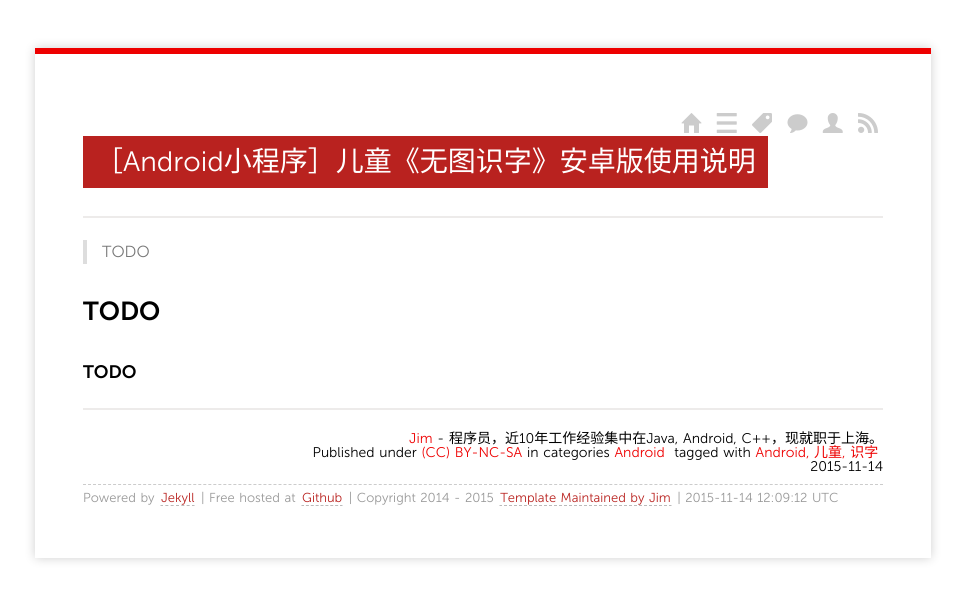
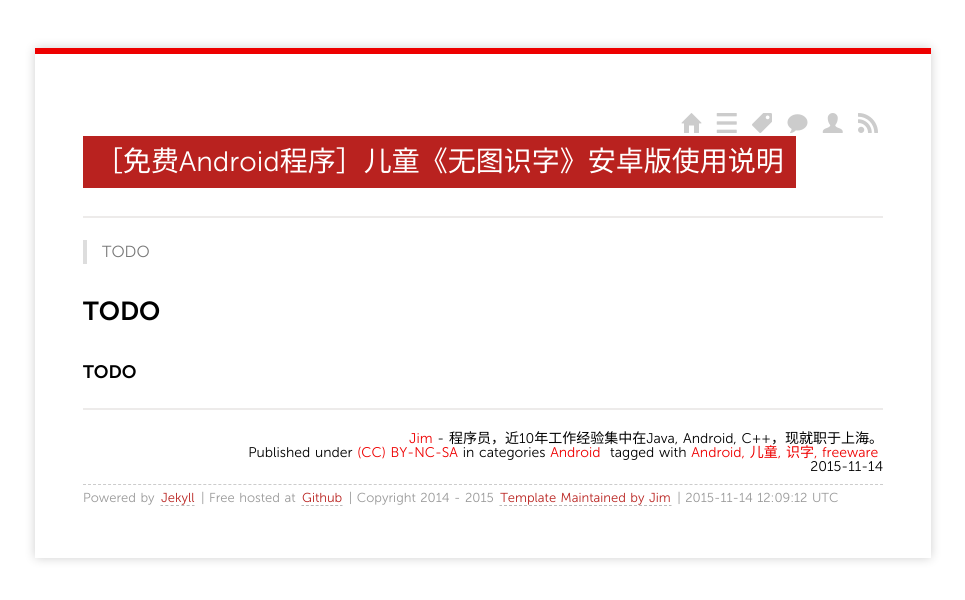
Before and after one commit to dashjim/dashjim.github.com, a Jekyll site: the page built from _posts/2015/2015-11-14-Android-app-for-kids-to-learn-Chinese.md, in a window 1280 px wide. Shown: the top 600 px of the page, without its empty margins (157-1122 px from the left). Built offline with Jekyll 4.4.1, drawn with Linux system fonts in a browser that asks for light colours; nearby versions of some CDN libraries; Markdown is read by kramdown in place of the engine named in the settings; comment, search, counter and statistics services are not loaded.

Commit message:
Update 2015-11-14-Android-app-for-kids-to-learn-Chinese.md

```diff
--- a/_posts/2015/2015-11-14-Android-app-for-kids-to-learn-Chinese.md
+++ b/_posts/2015/2015-11-14-Android-app-for-kids-to-learn-Chinese.md
@@ -1,10 +1,10 @@
 ---
 layout: post
-title: ［Android小程序］儿童《无图识字》安卓版使用说明
+title: ［免费Android程序］儿童《无图识字》安卓版使用说明
 categories:
 - Android
 tags:
-- Android, 儿童, 识字
+- Android, 儿童, 识字, freeware
 ---
 
 
```
